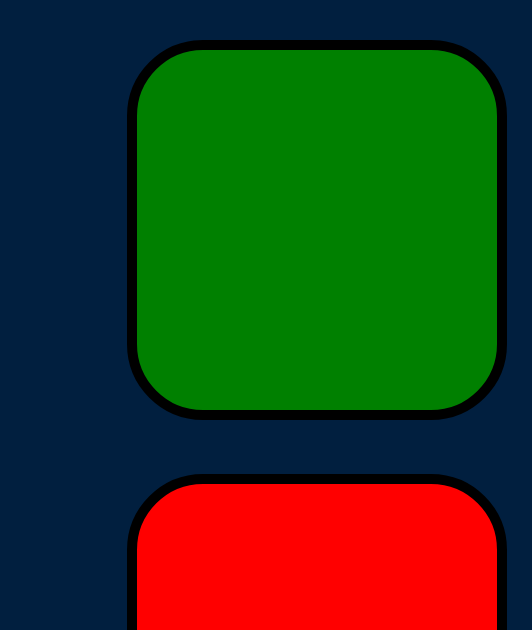
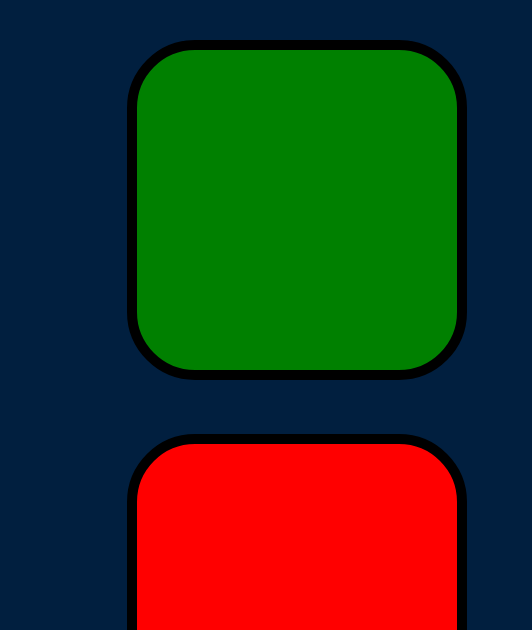
Before and after one commit to salkom/simongame, a plain HTML site: page index.html in a window 390 px wide. Shown: the part 214-844 px from the top of the page, 532 px wide, since content can reach past the window. Drawn offline with nearby package versions, Linux system fonts and the light colour scheme.

Commit message:
Update styles.css

```diff
--- a/styles.css
+++ b/styles.css
@@ -55,7 +55,7 @@ body {
 @media only screen and (max-width: 1000px) {
 
     .btn {
-      height: 360px;
-      width: 360px;
+      height: 320px;
+      width: 320px;
     }
 }
```
